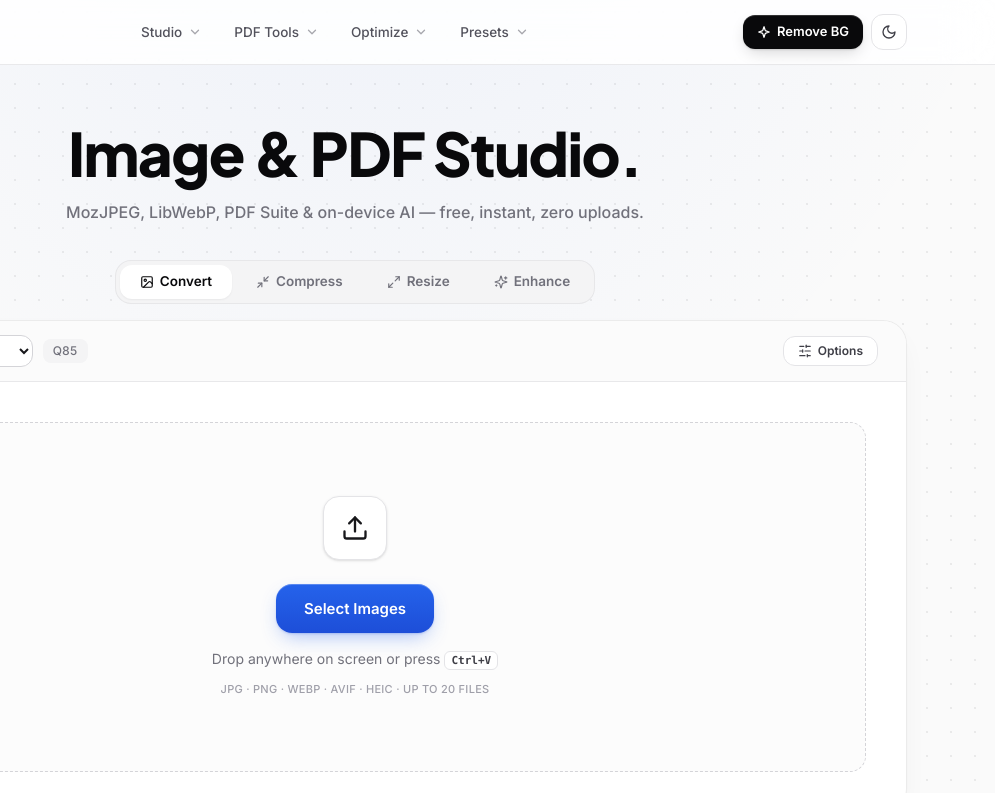
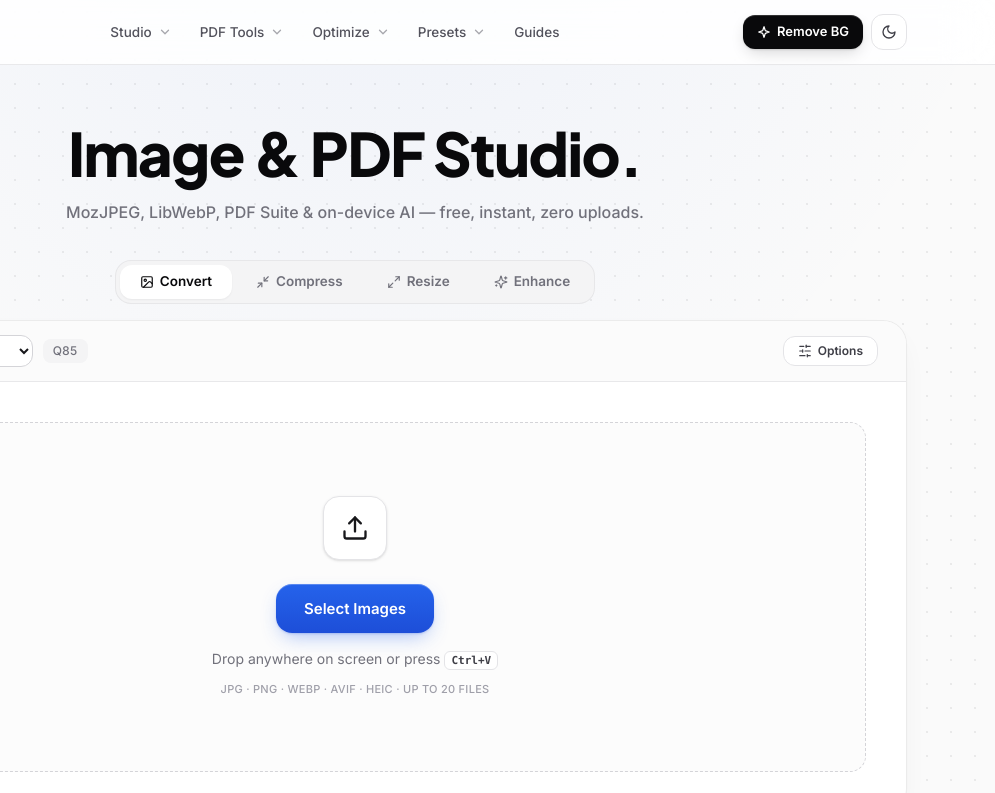
Before and after one commit to thethirdclasseditor-ship-it/imagelab-free, an Astro site: page / in a window 1280 px wide. Shown: the top 793 px of the page, 285-1280 px from the left. Built offline with nearby package versions, Linux system fonts and the light colour scheme; Astro itself is replaced by a stand-in of ours.

Commit message:
Adjust button padding and add guides link

```diff
--- a/src/layouts/Layout.astro
+++ b/src/layouts/Layout.astro
@@ -149,7 +149,7 @@ const navMenus = [
                 type="button"
                 aria-haspopup="true"
                 aria-expanded="false"
-                class="nav-dropdown-btn inline-flex items-center gap-1.5 px-3.5 py-2 rounded-xl text-[13.5px] font-medium text-zinc-600 hover:text-zinc-950 hover:bg-zinc-100 transition cursor-pointer"
+                class="nav-dropdown-btn inline-flex items-center gap-1.5 px-3 py-2 rounded-xl text-[13.5px] font-medium text-zinc-600 hover:text-zinc-950 hover:bg-zinc-100 transition cursor-pointer"
               >
                 <span>{menu.label}</span>
                 <svg class="w-3.5 h-3.5 opacity-50 group-hover:rotate-180 transition-transform duration-200" viewBox="0 0 24 24" fill="none" stroke="currentColor" stroke-width="2.2" stroke-linecap="round" stroke-linejoin="round">
@@ -174,6 +174,13 @@ const navMenus = [
               </div>
             </div>
           ))}
+
+          <a
+            href="/guides"
+            class="px-3 py-2 rounded-xl text-[13.5px] font-medium text-zinc-600 hover:text-zinc-950 hover:bg-zinc-100 transition"
+          >
+            Guides
+          </a>
         </nav>
 
         <div class="flex items-center gap-2">
@@ -235,6 +242,14 @@ const navMenus = [
             </div>
           </div>
         ))}
+        <div>
+          <a
+            href="/guides"
+            class="block px-3 py-2.5 rounded-xl bg-zinc-50 border border-zinc-200 text-xs font-semibold text-zinc-800 hover:border-blue-500 transition text-center"
+          >
+            Image & PDF Guides
+          </a>
+        </div>
       </div>
     </header>
 
@@ -310,6 +325,7 @@ const navMenus = [
         <div class="mt-8 pt-6 border-t border-zinc-200/80 flex flex-col sm:flex-row items-center justify-between gap-3 text-xs text-zinc-500">
           <span>© {new Date().getFullYear()} ImageLab</span>
           <div class="flex flex-wrap items-center gap-4">
+            <a href="/guides" class="hover:text-zinc-950 dark:hover:text-white transition">Guides</a>
             <a href="/about" class="hover:text-zinc-950 dark:hover:text-white transition">About</a>
             <a href="/privacy" class="hover:text-zinc-950 dark:hover:text-white transition">Privacy</a>
             <a href="/terms" class="hover:text-zinc-950 dark:hover:text-white transition">Terms</a>
@@ -372,7 +388,6 @@ const navMenus = [
           }
         });
 
-        // Register Offline PWA Service Worker
         if ('serviceWorker' in navigator) {
           window.addEventListener('load', function () {
             navigator.serviceWorker.register('/sw.js').catch(function () {});
```
